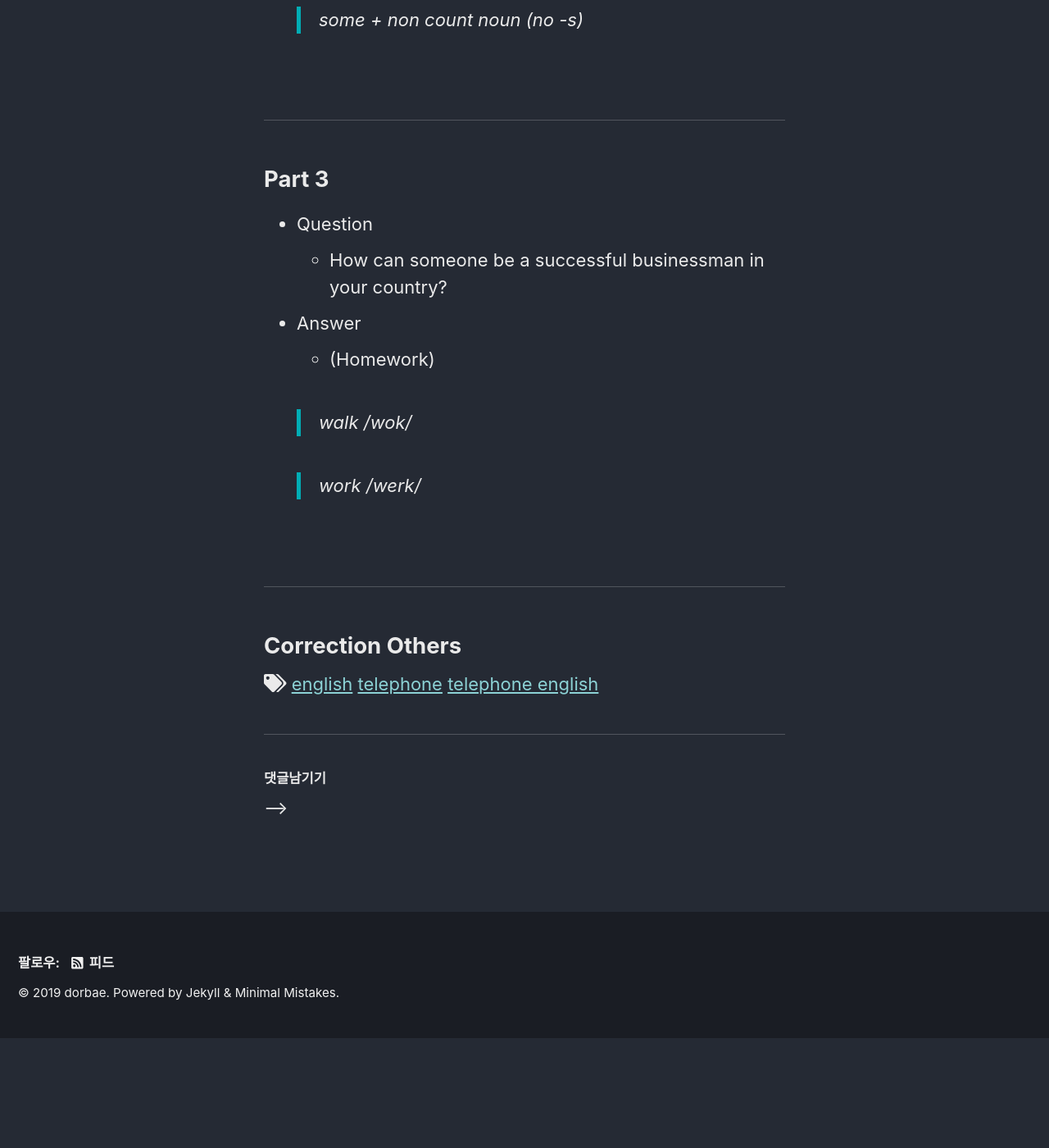
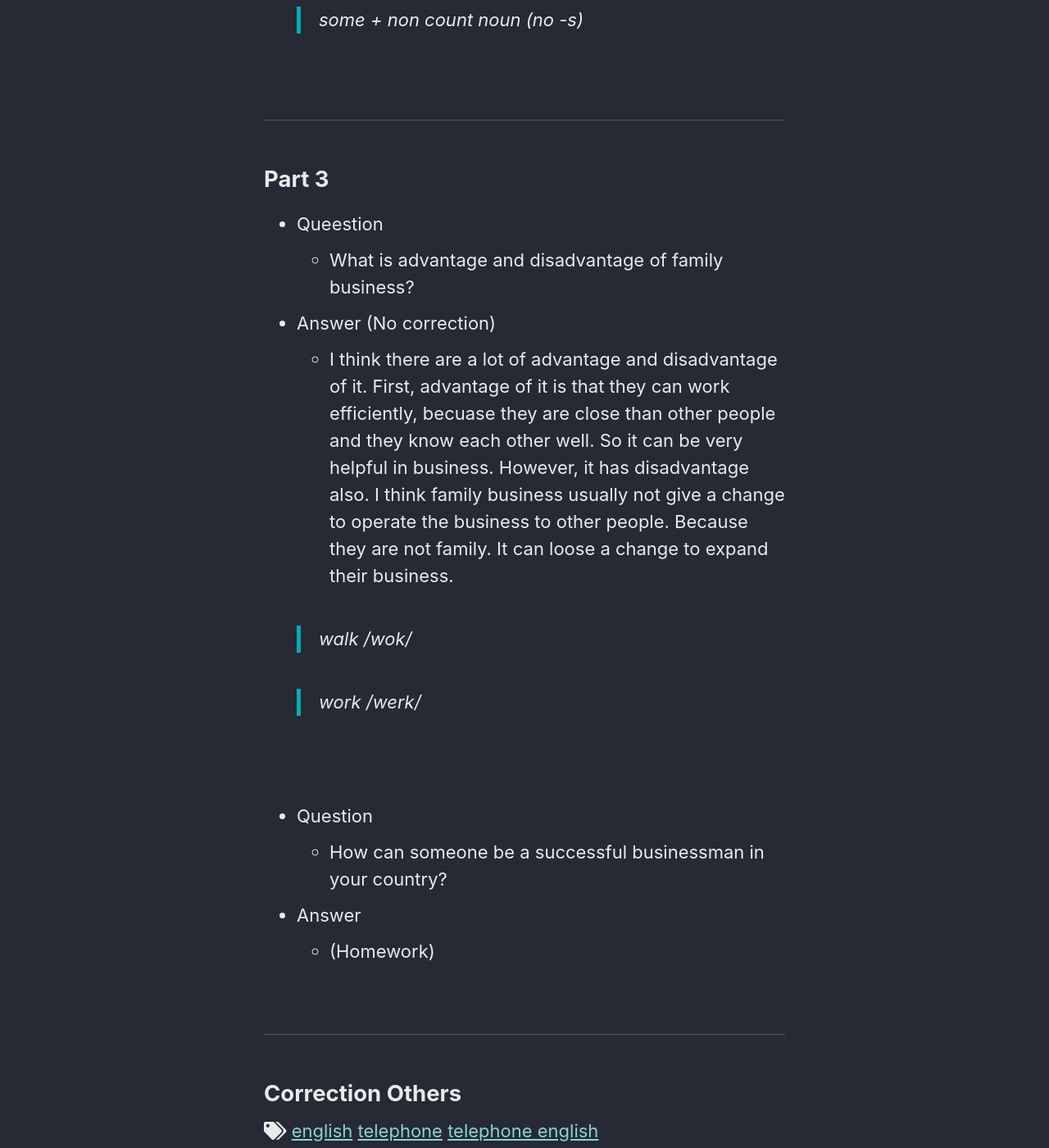
Before and after one commit to dorbae/dorbae.github.io, a Jekyll site: the page built from _posts/2019-04-25-english-telephone-019.md, in a window 1280 px wide and 1400 px high, scrolled down 3658 px. Shown: the whole window at 82% size. Built offline with Jekyll 4.4.1, drawn with Linux system fonts in a browser that asks for light colours; cached includes are drawn as plain includes; nearby versions of some CDN libraries; comment, search, counter and statistics services are not loaded; before the commit the page ends 4925 px from its top, so only the background shows below that.

Commit message:
Update 2019-04-25-english-telephone-019.md

```diff
--- a/_posts/2019-04-25-english-telephone-019.md
+++ b/_posts/2019-04-25-english-telephone-019.md
@@ -79,11 +79,11 @@ sitemap :
 
 ## Part 3
 
-* Question
-    * How can someone be a successful businessman in your country?
+* Queestion
+    * What is advantage and disadvantage of family business?
 
-* Answer
-    * (Homework)
+* Answer (No correction)
+    * I think there are a lot of advantage and disadvantage of it. First, advantage of it is that they can work efficiently, becuase they are close than other people and they know each other well. So it can be very helpful in business. However, it has disadvantage also. I think family business usually not give a change to operate the business to other people. Because they are not family. It can loose a change to expand their business.
 
     > walk /wok/
 
@@ -91,6 +91,14 @@ sitemap :
 
 <br />
 
+* Question
+    * How can someone be a successful businessman in your country?
+
+* Answer
+    * (Homework)
+
+<br />
+
 ------
 
 ## Correction Others
```
